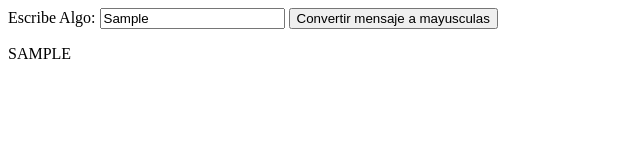
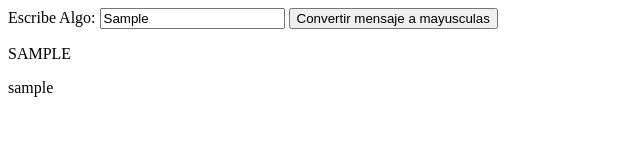
Before and after one commit to miguel-ardila/aspirantes-mir-javascript-browser, a plain HTML site: page js-brow-1/index.html in a window 1280 px wide. Both pictures are taken after typing "Sample" into the empty fields and a click on the button "Convertir mensaje a mayusculas". Shown: the full height of the page, 0-640 px from the left. Drawn offline with Linux system fonts and the light colour scheme.

Commit message:
Solucion a los ejercicios de js en el navegador

```diff
--- a/js-brow-1/index.html
+++ b/js-brow-1/index.html
@@ -10,18 +10,24 @@
     <label for="text">Escribe Algo:</label>
     <input type="text" id="texto" />
     <button class="boton">Convertir mensaje a mayusculas</button>
-    <p id="output"></p>
-    <p id="ResultadoMayuscula"></p>
-
+    <p id="resultadoMayuscula"></p>
+    <p id="resultadoMinuscula"></p>
 
     <script>
         const input = document.getElementById('texto');
         const button = document.querySelector('.boton');
-        const output = document.getElementById('output');
+        const resultadoMayuscula = document.getElementById('resultadoMayuscula');
+        const resultadoMinuscula = document.getElementById('resultadoMinuscula');
+
         button.addEventListener('click', () => {
           const inputValue = input.value;
           const uppercaseValue = inputValue.toUpperCase();
-          output.textContent = uppercaseValue;
+          const lowercaseValue = inputValue.toLowerCase();
+
+
+          resultadoMayuscula.textContent = uppercaseValue;
+          resultadoMinuscula.textContent =lowercaseValue;
+
         });
     </script>
 
```
